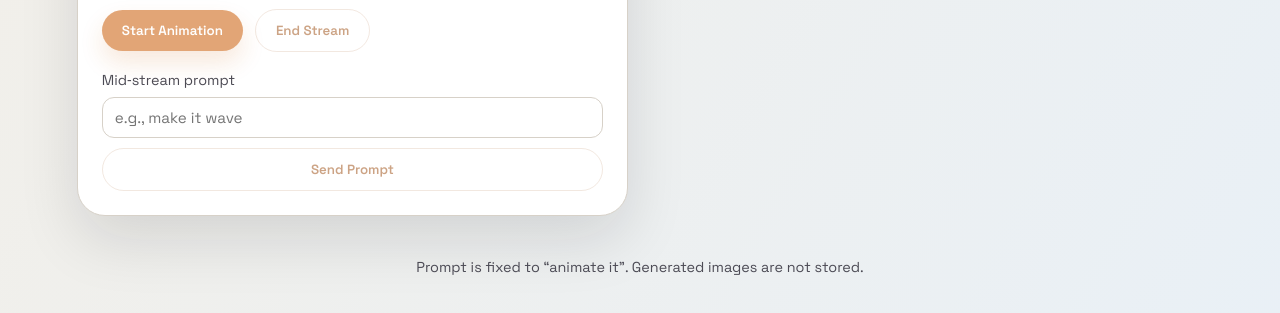
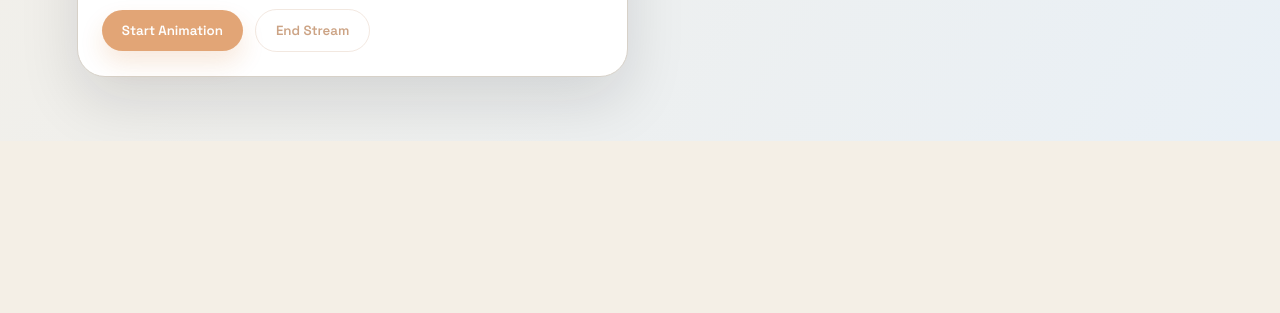
Before and after one commit to sachin1705s/animate-drawings, a React (Vite) app: page / in a window 1280 px wide. Shown: the part 877-1190 px from the top of the page. After the commit the page ends 1018 px from the top, so only its background shows below. Built offline with nearby package versions, Linux system fonts and the light colour scheme; no server answers.

Commit message:
Simplify UI

```diff
--- a/src/App.css
+++ b/src/App.css
@@ -254,32 +254,6 @@ select {
   border-top: none;
 }
 
-.mid-prompt {
-  display: grid;
-  gap: 10px;
-}
-
-.mid-prompt label {
-  display: grid;
-  gap: 8px;
-  font-size: 0.9rem;
-  color: var(--muted);
-}
-
-.mid-prompt input {
-  border-radius: var(--radius-sm);
-  border: 1px solid var(--border);
-  padding: 10px 12px;
-  font-size: 0.95rem;
-  width: 100%;
-}
-
-.footer {
-  text-align: center;
-  font-size: 0.9rem;
-  color: #6b5e52;
-}
-
 @media (max-width: 1100px) {
   .hero {
     grid-template-columns: 1fr;
--- a/src/App.tsx
+++ b/src/App.tsx
@@ -26,9 +26,6 @@ function App() {
 
   const [odysseyStatus, setOdysseyStatus] = useState<OdysseyStatus>('idle');
   const [odysseyApiKey, setOdysseyApiKey] = useState<string | null>(null);
-  const [midPrompt, setMidPrompt] = useState<string>('');
-  const [midPromptStatus, setMidPromptStatus] = useState<'idle' | 'sending' | 'error'>('idle');
-  const [midPromptError, setMidPromptError] = useState<string | null>(null);
 
   const videoRef = useRef<HTMLVideoElement | null>(null);
   const odysseyClientRef = useRef<Odyssey | null>(null);
@@ -143,21 +140,6 @@ function App() {
     }
   }
 
-  async function handleMidPrompt() {
-    if (!odysseyClientRef.current) return;
-    const prompt = midPrompt.trim();
-    if (!prompt) return;
-    setMidPromptStatus('sending');
-    setMidPromptError(null);
-    try {
-      await odysseyClientRef.current.interact({ prompt });
-      setMidPromptStatus('idle');
-    } catch (err) {
-      setMidPromptStatus('error');
-      setMidPromptError(err instanceof Error ? err.message : 'Failed to send prompt.');
-    }
-  }
-
   async function handleEndStream() {
     if (!odysseyClientRef.current) return;
     try {
@@ -265,31 +247,9 @@ function App() {
               End Stream
             </button>
           </div>
-          <div className="mid-prompt">
-            <label>
-              Mid‑stream prompt
-              <input
-                type="text"
-                placeholder="e.g., make it wave"
-                value={midPrompt}
-                onChange={(e) => setMidPrompt(e.target.value)}
-              />
-            </label>
-            <button
-              className="ghost"
-              onClick={handleMidPrompt}
-              disabled={odysseyStatus !== 'streaming' || midPromptStatus === 'sending'}
-            >
-              {midPromptStatus === 'sending' ? 'Sending…' : 'Send Prompt'}
-            </button>
-          </div>
-          {midPromptError && <p className="status-error">{midPromptError}</p>}
         </section>
       </main>
 
-      <footer className="footer">
-        <p>Prompt is fixed to “animate it”. Generated images are not stored.</p>
-      </footer>
     </div>
   );
 }
```
